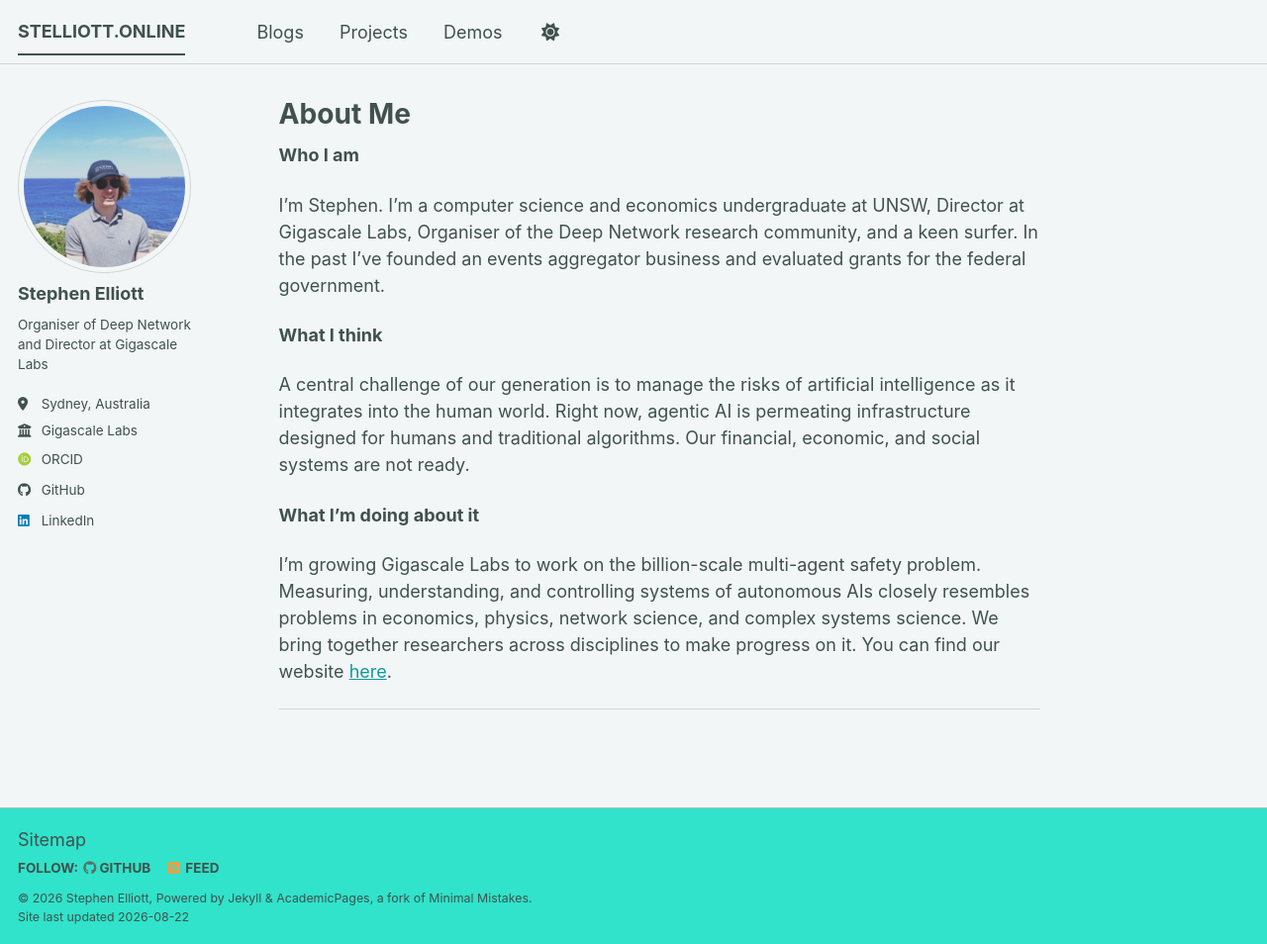
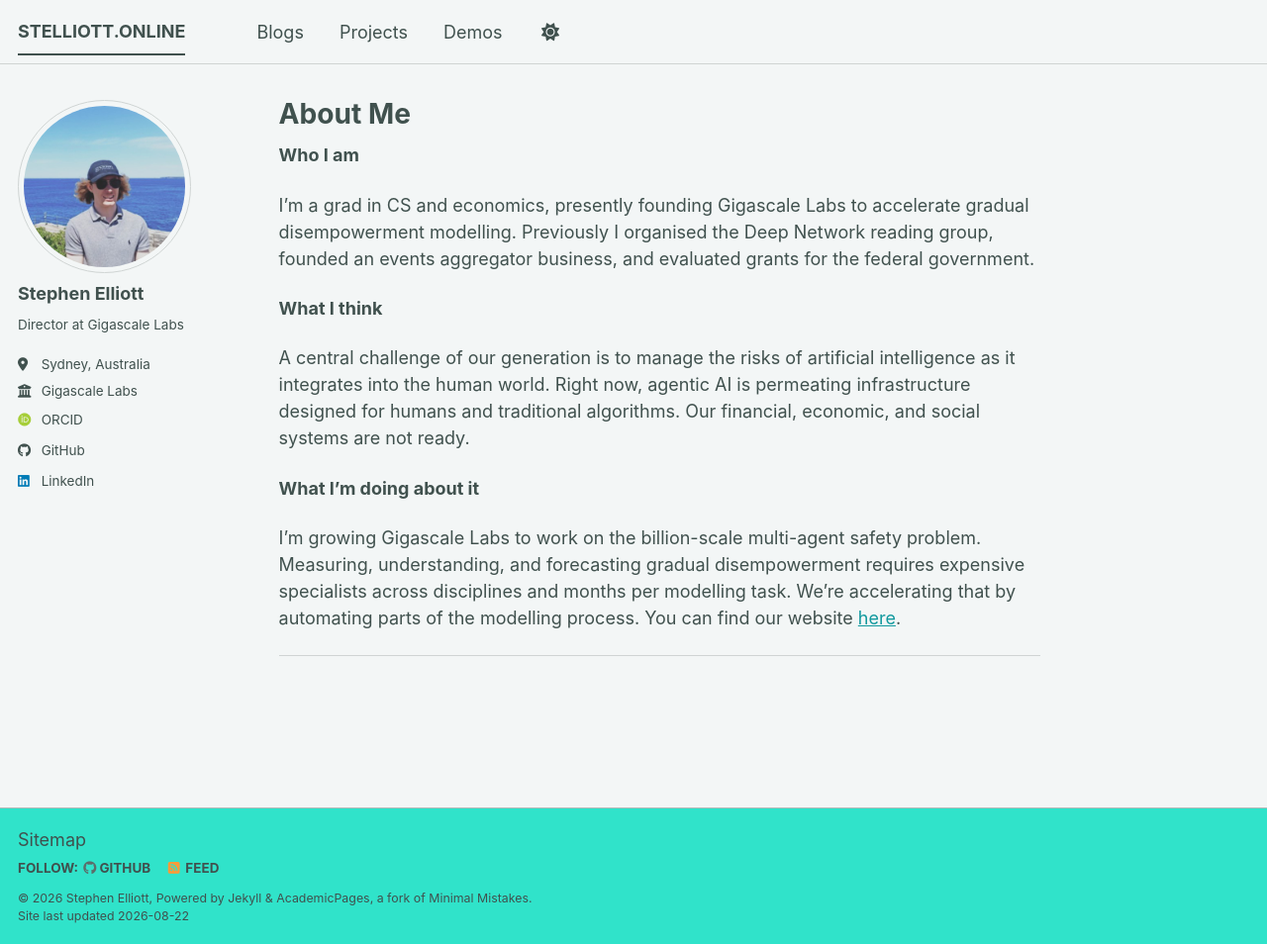
Before and after one commit to one-2/one-2.github.io, a Jekyll site: the page built from _pages/about.md, in a window 1280 px wide and 954 px high. Shown: the whole window at 99% size. Built offline with Jekyll 4.4.1, drawn with Linux system fonts in a browser that asks for light colours; some web fonts are replaced; a script bundle is joined from its source files by our own code; library files that are not in the unit come from our copies.

Commit message:
about: Update bio and intro text
Co-Authored-By: Claude Opus 5 (1M context) <noreply@anthropic.com>

```diff
--- a/_config.yml
+++ b/_config.yml
@@ -26,7 +26,7 @@ author:
   avatar           : "profile.png"
   name             : "Stephen Elliott"
   pronouns         :
-  bio              : "Organiser of Deep Network and Director at Gigascale Labs"
+  bio              : "Director at Gigascale Labs"
   location         : "Sydney, Australia"
   employer         : Gigascale Labs
   uri              :
--- a/_pages/about.md
+++ b/_pages/about.md
@@ -9,7 +9,7 @@ redirect_from:
 
 **Who I am**
 
-I'm Stephen. I'm a computer science and economics undergraduate at UNSW, Director at Gigascale Labs, Organiser of the Deep Network research community, and a keen surfer. In the past I've founded an events aggregator business and evaluated grants for the federal government.
+I'm a grad in CS and economics, presently founding Gigascale Labs to accelerate gradual disempowerment modelling. Previously I organised the Deep Network reading group, founded an events aggregator business, and evaluated grants for the federal government.
 
 **What I think**
 
@@ -17,6 +17,6 @@ A central challenge of our generation is to manage the risks of artificial intel
 
 **What I'm doing about it**
 
-I'm growing Gigascale Labs to work on the billion-scale multi-agent safety problem. Measuring, understanding, and controlling systems of autonomous AIs closely resembles problems in economics, physics, network science, and complex systems science. We bring together researchers across disciplines to make progress on it. You can find our website [here](https://www.gigascale-labs.org).
+I'm growing Gigascale Labs to work on the billion-scale multi-agent safety problem. Measuring, understanding, and forecasting gradual disempowerment requires expensive specialists across disciplines and months per modelling task. We're accelerating that by automating parts of the modelling process. You can find our website [here](https://www.gigascale-labs.org).
 
 ---
```
